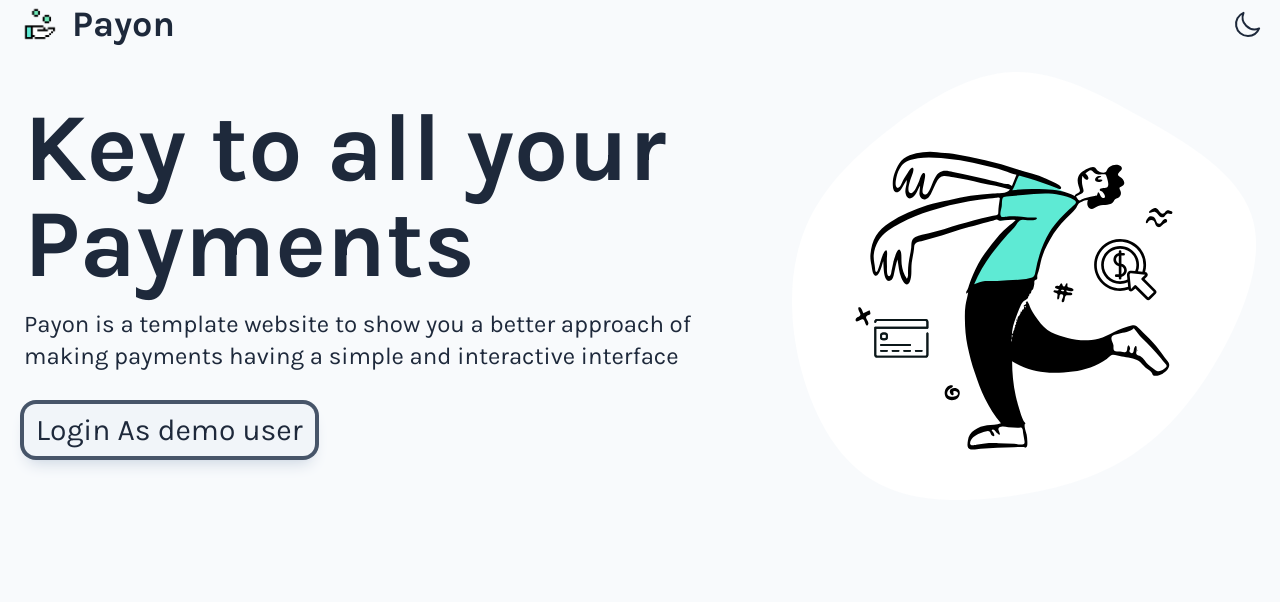
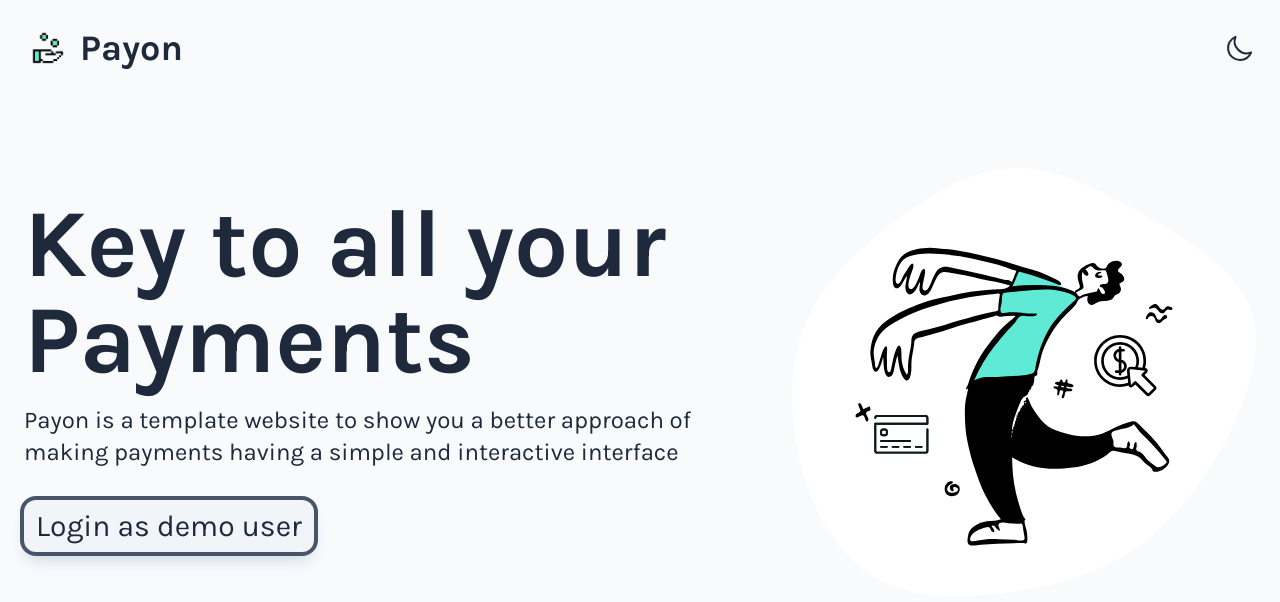
Before and after one commit to pushkarydv/payon-web, a React (Create React App) app: page / in a window 1280 px wide. Shown: the top 602 px of the page. Built offline with nearby package versions, Linux system fonts and the light colour scheme.

Commit message:
ui fixes

```diff
--- a/src/components/HomeComponents/Hero.js
+++ b/src/components/HomeComponents/Hero.js
@@ -7,7 +7,7 @@ export default function Hero() {
     navigate("/dashboard");
   }
   return (
-    <div className="flex flex-col md:flex-row items-center ">
+    <div className="flex flex-col md:flex-row items-center lg:py-12 ">
       <div className="w-full md:w-[60%] p-4 md:p-6 py-12">
         <div className="text-5xl md:text-6xl lg:text-7xl xl:text-8xl font-bold">
           Key to all your Payments
@@ -20,7 +20,7 @@ export default function Hero() {
           className="transition mt-8 mb-4 py-2 px-3 bg-slate-100  rounded-xl ring-4 text-xl md:text-2xl lg:text-3xl ring-slate-600 shadow-lg shadow-slate-300 dark:bg-slate-800 dark:text-slate-100 dark:shadow-slate-800 dark:ring-slate-200 hover:translate-x-4"
           onClick={demoLogin}
         >
-          Login As demo user
+          Login as demo user
         </button>
       </div>
       <div className="w-full md:w-[40%]  p-4 md:p-6">
--- a/src/components/global/Header/Header.js
+++ b/src/components/global/Header/Header.js
@@ -38,7 +38,7 @@ export default function Header() {
   }
 
   return (
-    <div className="flex flex-row text-4xl font-bold items-center justify-between px-4">
+    <div className="flex flex-row text-4xl font-bold items-center justify-between p-2 md:p-4 lg:p-6">
       <Link to={"/"} className="no-underline flex flex-row items-center">
         <img src="/logo.png" className="h-12 mr-2" alt="" /> Payon{" "}
       </Link>{" "}
```
